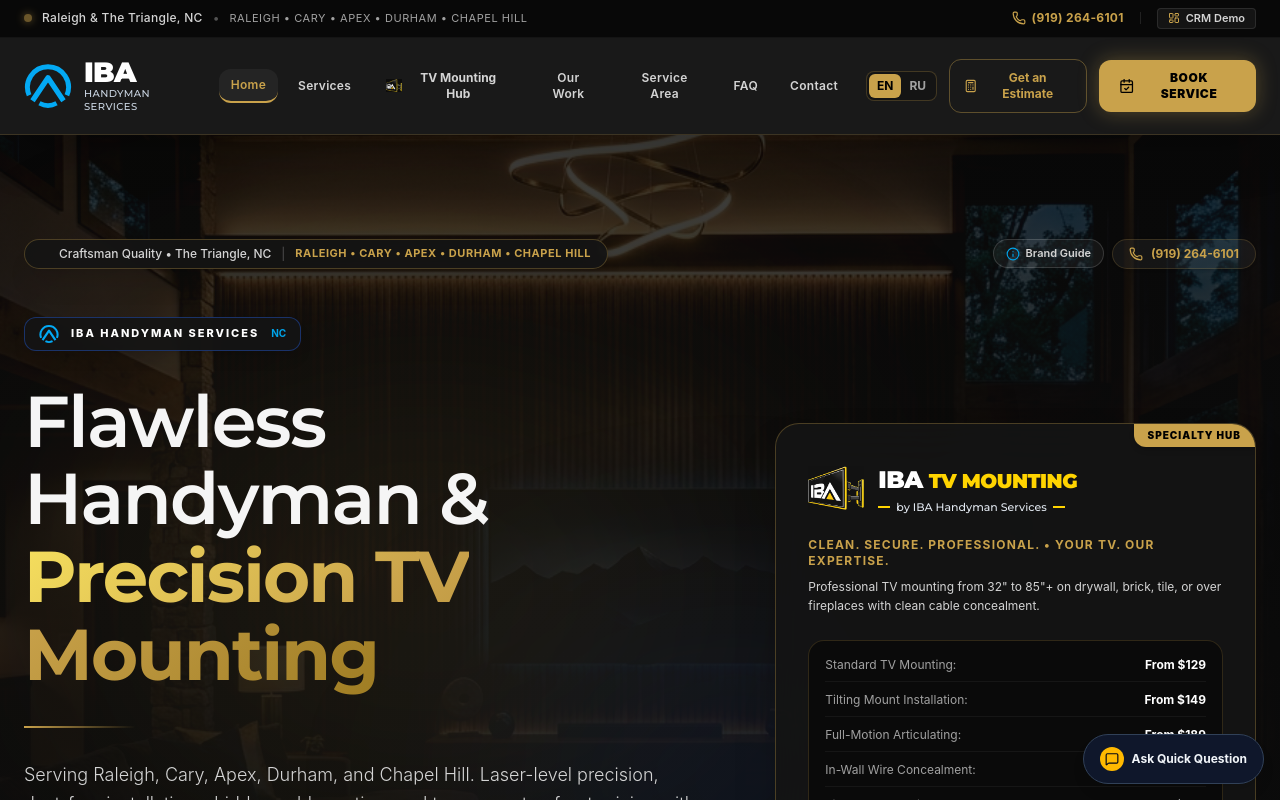
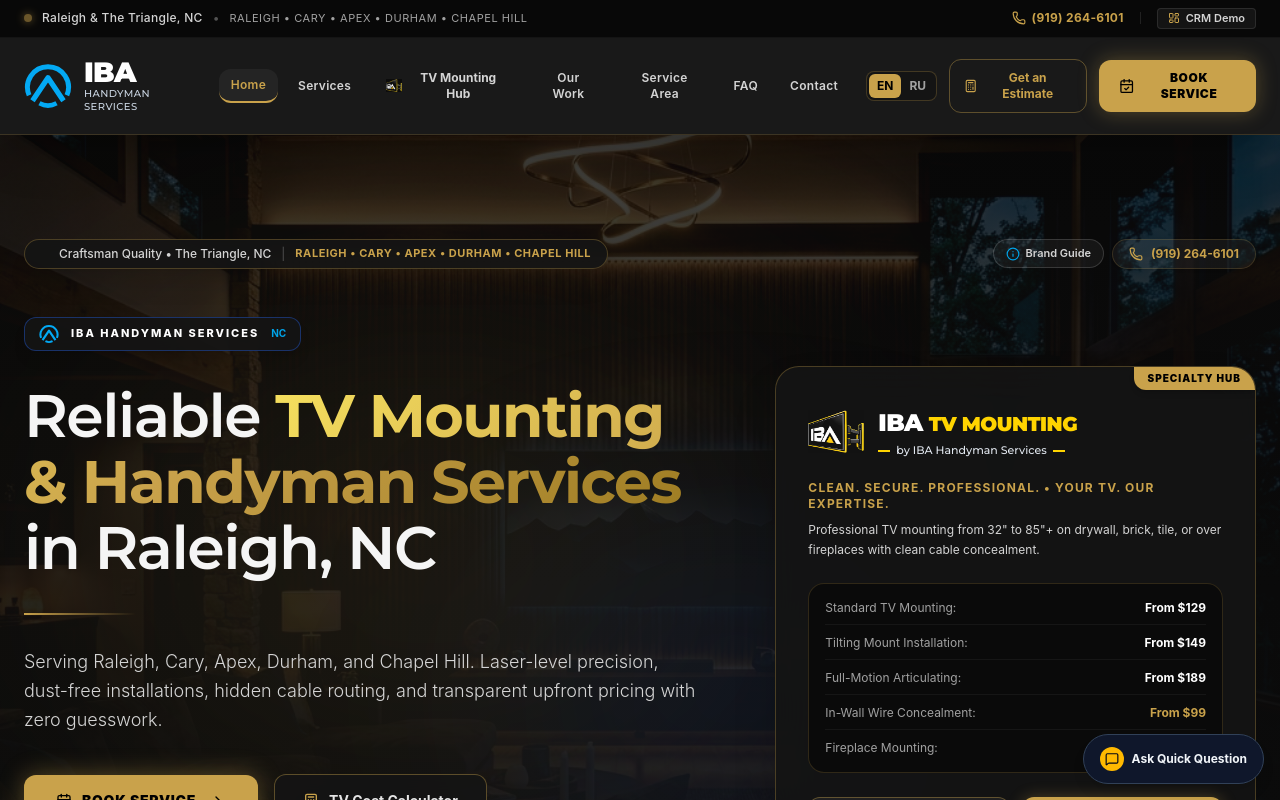
Before and after one commit to kaliev88amz-beep/IBA-HANDYMAN-SERVICE-WEB-, a React (Vite) app: page / in a window 1280 px wide. Shown: the top 800 px of the page. Built offline with nearby package versions, Linux system fonts and the light colour scheme.

Commit message:
New hero headline: Reliable TV Mounting & Handyman Services in Raleigh, NC
Update H1 (EN/RU), page title and og:title for local search.

```diff
--- a/index.html
+++ b/index.html
@@ -3,9 +3,9 @@
   <head>
     <meta charset="UTF-8" />
     <meta name="viewport" content="width=device-width, initial-scale=1.0" />
-    <title>IBA Handyman Services & TV Mounting | Raleigh, NC</title>
+    <title>Reliable TV Mounting & Handyman Services in Raleigh, NC | IBA</title>
     <meta name="description" content="Professional handyman and TV mounting services in Raleigh and the Triangle area, NC. Instant estimate calculator, transparent pricing, and booking requests." />
-    <meta property="og:title" content="IBA Handyman Services & TV Mounting | Raleigh, NC" />
+    <meta property="og:title" content="Reliable TV Mounting & Handyman Services in Raleigh, NC | IBA" />
     <meta property="og:description" content="Professional handyman and TV mounting services in Raleigh and the Triangle area, NC. Instant estimate calculator, transparent pricing, and booking requests." />
     <meta property="og:type" content="website" />
     <meta name="twitter:card" content="summary_large_image" />
--- a/src/components/Hero.tsx
+++ b/src/components/Hero.tsx
@@ -91,20 +91,22 @@
             </div>
 
             {/* Main Heading (Montserrat) */}
-            <h1 className="text-4xl sm:text-6xl lg:text-7xl font-semibold tracking-tight leading-[1.08] text-neutral-100 font-editorial">
+            <h1 className="text-[2rem] sm:text-5xl lg:text-6xl font-semibold tracking-tight leading-[1.1] text-neutral-100 font-editorial">
               {language === 'ru' ? (
                 <>
-                  Безупречный ремонт и{' '}
+                  Надёжный{' '}
                   <span className="gold-gradient-text font-bold">
-                    прецизионный монтаж ТВ
-                  </span>
+                    монтаж ТВ и услуги мастера
+                  </span>{' '}
+                  в Роли, Северная Каролина
                 </>
               ) : (
                 <>
-                  Flawless Handyman &{' '}
+                  Reliable{' '}
                   <span className="gold-gradient-text font-bold">
-                    Precision TV Mounting
-                  </span>
+                    TV Mounting & Handyman Services
+                  </span>{' '}
+                  in Raleigh, NC
                 </>
               )}
             </h1>
```
